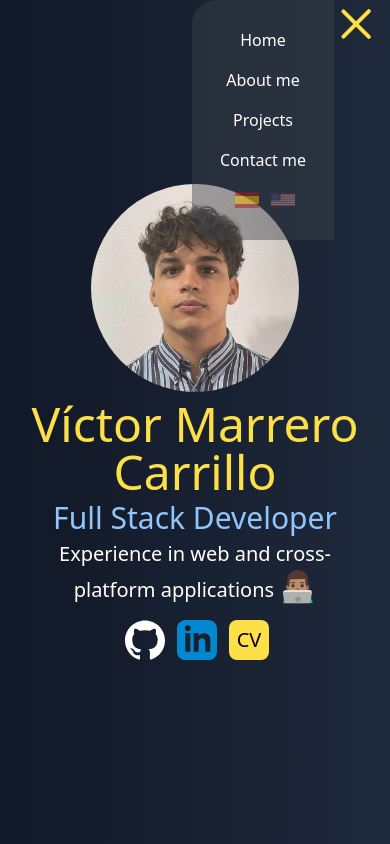
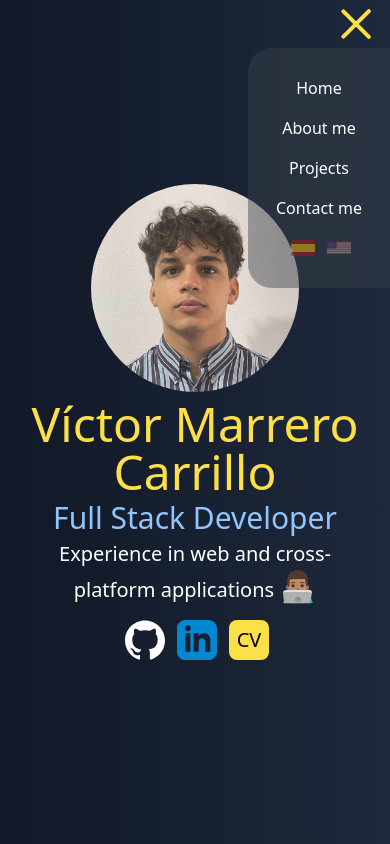
Before and after one commit to victorrmc/portfolio, a React (Vite) app: page / in a window 390 px wide. Both pictures are taken after a click on the button 362 px from the left and 24 px from the top of the page. Shown: the top 844 px of the page. Built offline with nearby package versions, Linux system fonts and the light colour scheme; what tailwindcss-animated would draw is missing.

Commit message:
Fixing style of the header in movile device

```diff
--- a/src/components/Header.jsx
+++ b/src/components/Header.jsx
@@ -15,7 +15,7 @@ export function Header() {
 
   return (
     <header className="fixed top-0 z-10 w-full">
-      <nav className="w-full">
+      <nav className="w-screen flex flex-col items-end ">
         {/* Hamburger button */}
         <button
           onClick={handleToggleMenu}
@@ -76,11 +76,7 @@ export function Header() {
                 i18n.language === "en" ? "opacity-100" : "opacity-50"
               }`}
             >
-              <img
-                src="/img/us_flag.svg"
-                alt="US Flag"
-                className="h-6 w-6"
-              />
+              <img src="/img/us_flag.svg" alt="US Flag" className="h-6 w-6" />
             </button>
           </div>
         </div>
@@ -89,7 +85,7 @@ export function Header() {
         <ul
           className={
             showMenu
-              ? "flex flex-col lg:hidden float-right rounded-l-3xl w-min text-center list-none p-5 backdrop-opacity-10 backdrop-invert bg-gray-800/30 text-white"
+              ? "flex flex-col lg:hidden absolute top-full right-0 rounded-l-3xl w-min text-center list-none p-5 backdrop-opacity-10 backdrop-invert bg-gray-800/30 text-white"
               : "hidden"
           }
         >
@@ -100,7 +96,7 @@ export function Header() {
           </a>
           <a href="#Sobre-mi" className="m-0">
             <li className=" py-2 lg:p-2 rounded  w-full  hover:bg-fuchsia-100  hover:text-gray-900 whitespace-nowrap">
-              {t('header.about')}
+              {t("header.about")}
             </li>
           </a>
           <a href="#Proyectos">
@@ -110,7 +106,7 @@ export function Header() {
           </a>
           <a href="#Contactame">
             <li className="p-2 lg:p-2 rounded  w-full hover:bg-fuchsia-100  hover:text-gray-900 whitespace-nowrap">
-              {t('header.contact')}
+              {t("header.contact")}
             </li>
           </a>
           {/* Banderas en el menú móvil */}
@@ -133,11 +129,7 @@ export function Header() {
                 i18n.language === "en" ? "opacity-100" : "opacity-50"
               }`}
             >
-              <img
-                src="/img/us_flag.svg"
-                alt="US Flag"
-                className="h-6 w-6"
-              />
+              <img src="/img/us_flag.svg" alt="US Flag" className="h-6 w-6" />
             </button>
           </li>
         </ul>
```
